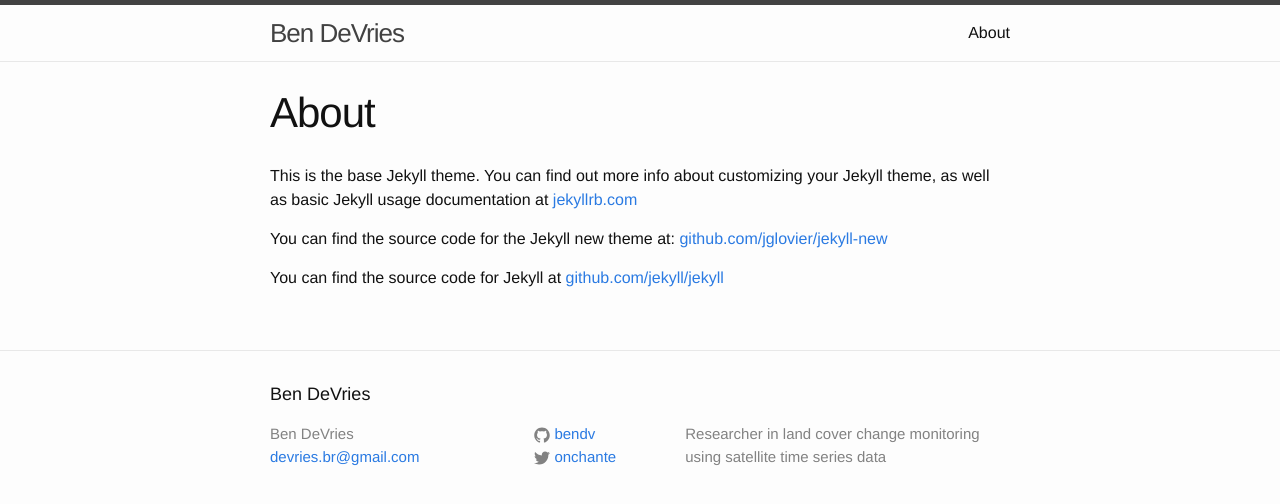
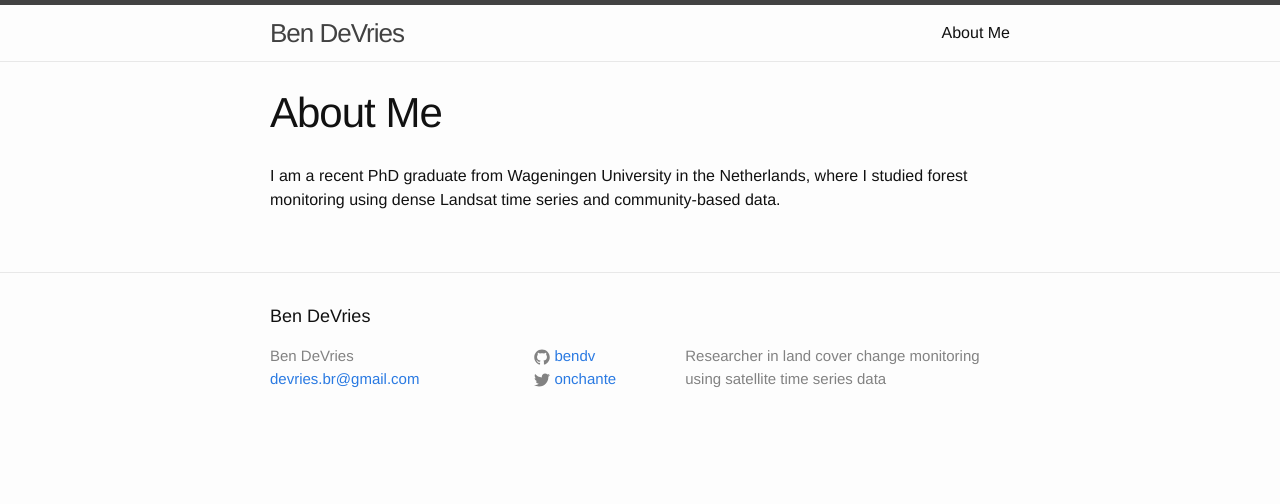
Before and after one commit to bendv/bendv.github.io, a Jekyll site: the page built from about.md, in a window 1280 px wide. Shown: the top 504 px of the page. Built offline with Jekyll 4.4.1, drawn with Linux system fonts in a browser that asks for light colours.

Commit message:
Update about.md

```diff
--- a/about.md
+++ b/about.md
@@ -1,11 +1,7 @@
 ---
 layout: page
-title: About
+title: About Me
 permalink: /about/
 ---
 
-This is the base Jekyll theme. You can find out more info about customizing your Jekyll theme, as well as basic Jekyll usage documentation at [jekyllrb.com](http://jekyllrb.com/)
-
-You can find the source code for the Jekyll new theme at: [github.com/jglovier/jekyll-new](https://github.com/jglovier/jekyll-new)
-
-You can find the source code for Jekyll at [github.com/jekyll/jekyll](https://github.com/jekyll/jekyll)
+I am a recent PhD graduate from Wageningen University in the Netherlands, where I studied forest monitoring using dense Landsat time series and community-based data.
```
